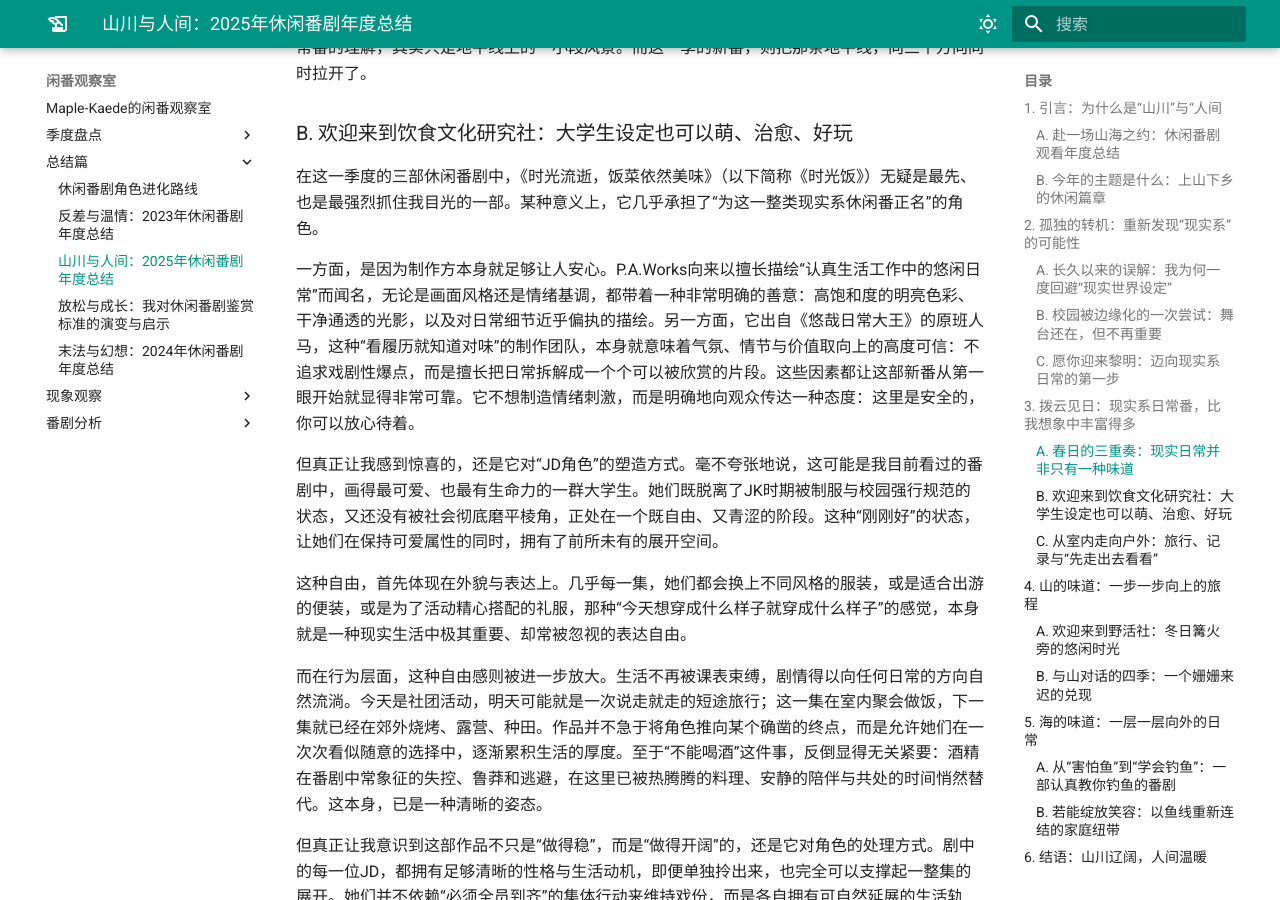
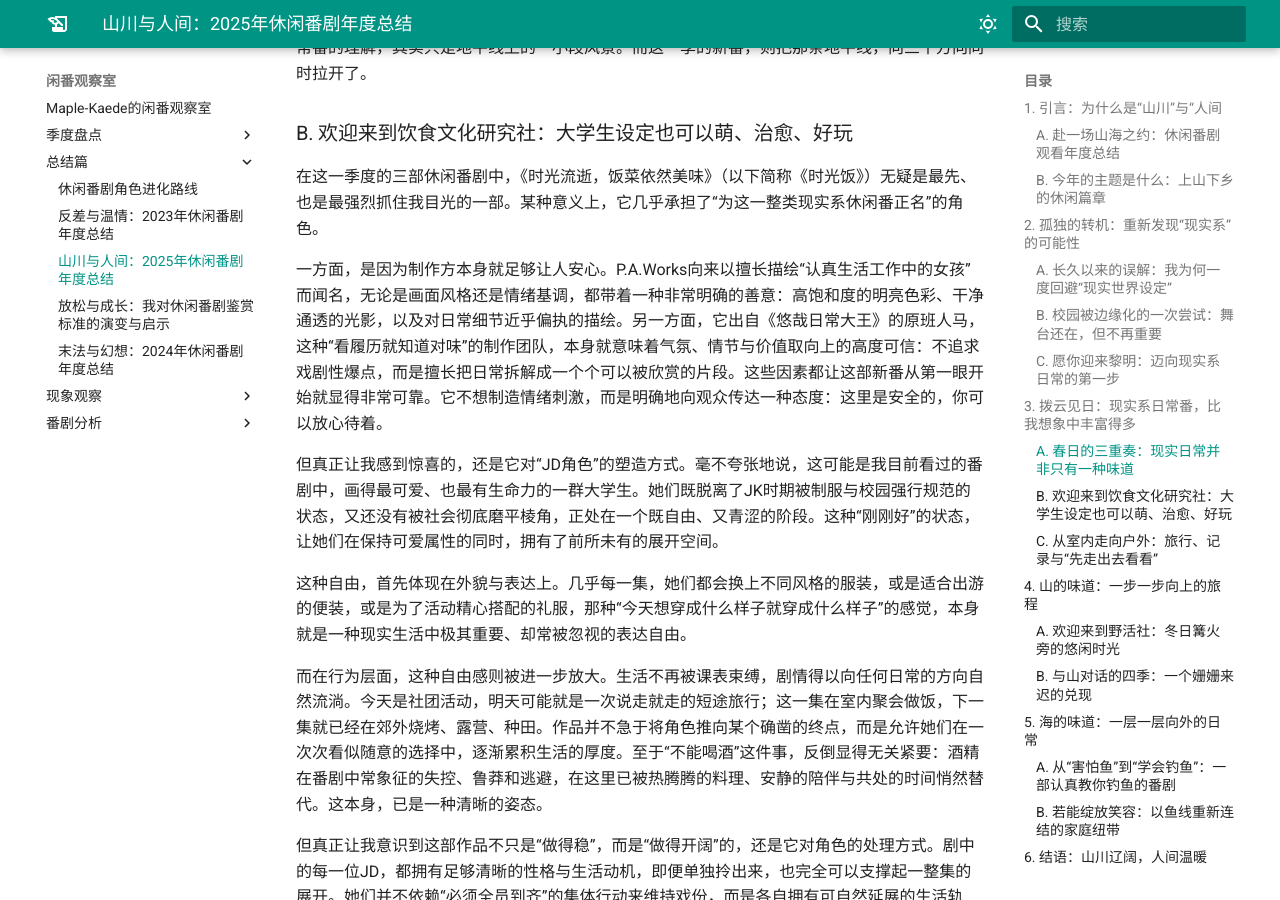
Before and after one commit to haveyouwantto/animedocs, an MkDocs documentation site: the page built from docs/总结篇/山川与人间：2025年休闲番剧年度总结.md, in a window 1280 px wide and 900 px high, scrolled down 4361 px. Built offline with MkDocs 1.6.1 and Material for MkDocs 9.7.7, drawn with Linux system fonts in a browser that asks for light colours; plug-ins that fetch from the network failed and are left out.

Commit message:
fix pa works description

```diff
--- a/docs/总结篇/山川与人间：2025年休闲番剧年度总结.md
+++ b/docs/总结篇/山川与人间：2025年休闲番剧年度总结.md
@@ -119,7 +119,7 @@ author: Maple-Kaede
 
 在这一季度的三部休闲番剧中，《时光流逝，饭菜依然美味》（以下简称《时光饭》）无疑是最先、也是最强烈抓住我目光的一部。某种意义上，它几乎承担了“为这一整类现实系休闲番正名”的角色。
 
-一方面，是因为制作方本身就足够让人安心。P.A.Works向来以擅长描绘“认真生活工作中的悠闲日常”而闻名，无论是画面风格还是情绪基调，都带着一种非常明确的善意：高饱和度的明亮色彩、干净通透的光影，以及对日常细节近乎偏执的描绘。另一方面，它出自《悠哉日常大王》的原班人马，这种“看履历就知道对味”的制作团队，本身就意味着气氛、情节与价值取向上的高度可信：不追求戏剧性爆点，而是擅长把日常拆解成一个个可以被欣赏的片段。这些因素都让这部新番从第一眼开始就显得非常可靠。它不想制造情绪刺激，而是明确地向观众传达一种态度：这里是安全的，你可以放心待着。
+一方面，是因为制作方本身就足够让人安心。P.A.Works向来以擅长描绘“认真生活工作中的女孩”而闻名，无论是画面风格还是情绪基调，都带着一种非常明确的善意：高饱和度的明亮色彩、干净通透的光影，以及对日常细节近乎偏执的描绘。另一方面，它出自《悠哉日常大王》的原班人马，这种“看履历就知道对味”的制作团队，本身就意味着气氛、情节与价值取向上的高度可信：不追求戏剧性爆点，而是擅长把日常拆解成一个个可以被欣赏的片段。这些因素都让这部新番从第一眼开始就显得非常可靠。它不想制造情绪刺激，而是明确地向观众传达一种态度：这里是安全的，你可以放心待着。
 
 但真正让我感到惊喜的，还是它对“JD角色”的塑造方式。毫不夸张地说，这可能是我目前看过的番剧中，画得最可爱、也最有生命力的一群大学生。她们既脱离了JK时期被制服与校园强行规范的状态，又还没有被社会彻底磨平棱角，正处在一个既自由、又青涩的阶段。这种“刚刚好”的状态，让她们在保持可爱属性的同时，拥有了前所未有的展开空间。
 
```
